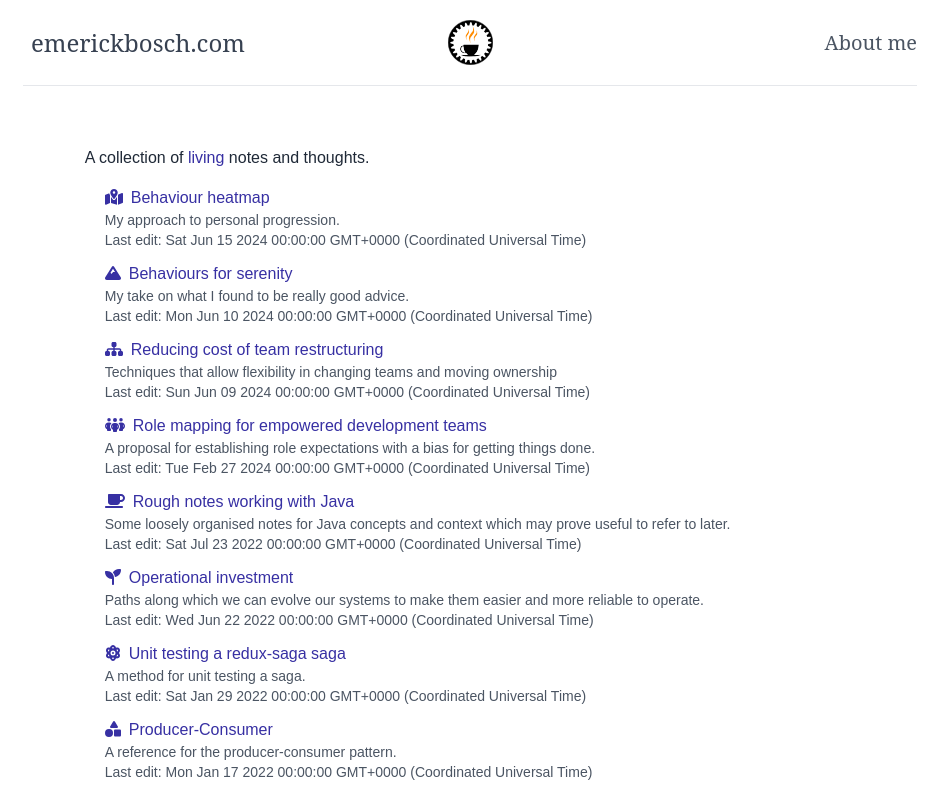
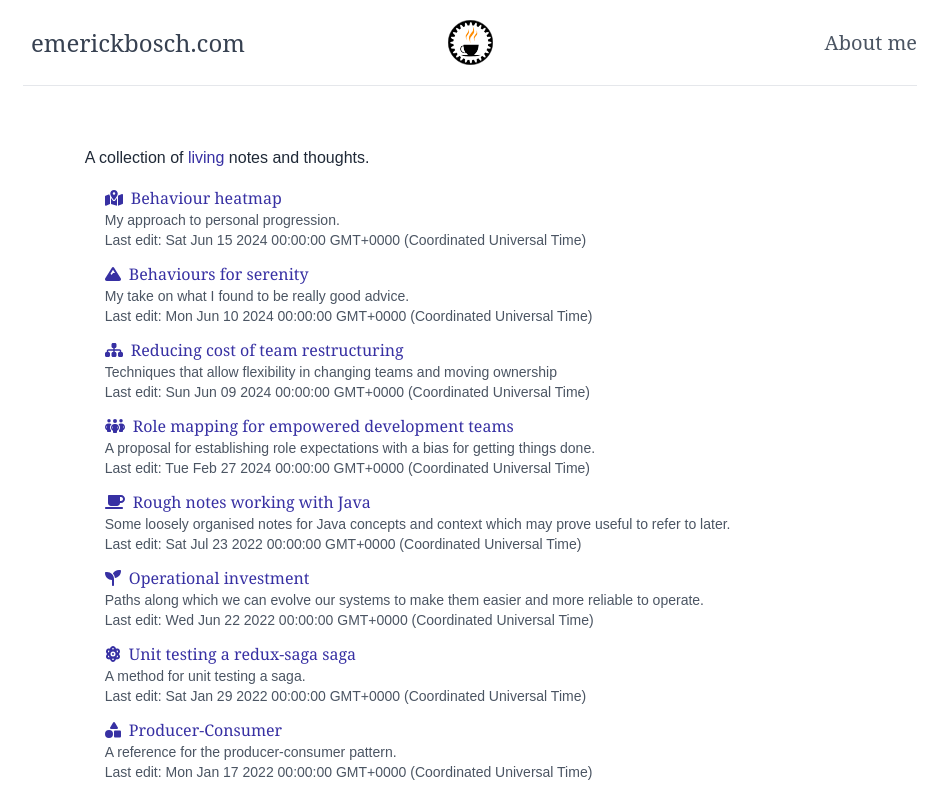
Before and after one commit to xpcoffee/t3-static-blog, a Next.js app: page / in a window 1280 px wide. Shown: the whole page, without its empty margins (170-1117 px from the left). Built offline with nearby package versions, Linux system fonts and the light colour scheme.

Commit message:
Make article titles serif

```diff
--- a/src/app/components/ArticleListItem.tsx
+++ b/src/app/components/ArticleListItem.tsx
@@ -44,7 +44,7 @@ const ArticleListItem = ({
         href={`/articles/${articlePath}`}
       >
         <div className="flex flex-col">
-          <div>
+          <div className="font-serif">
             {icon}
             {title ?? "untitled"}
           </div>
```
